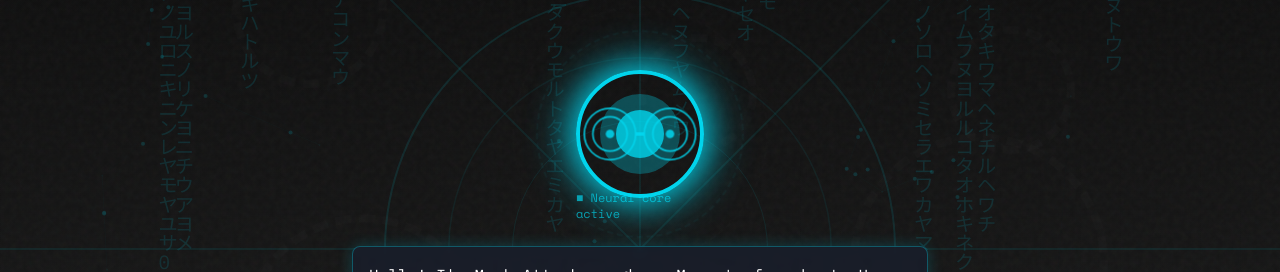
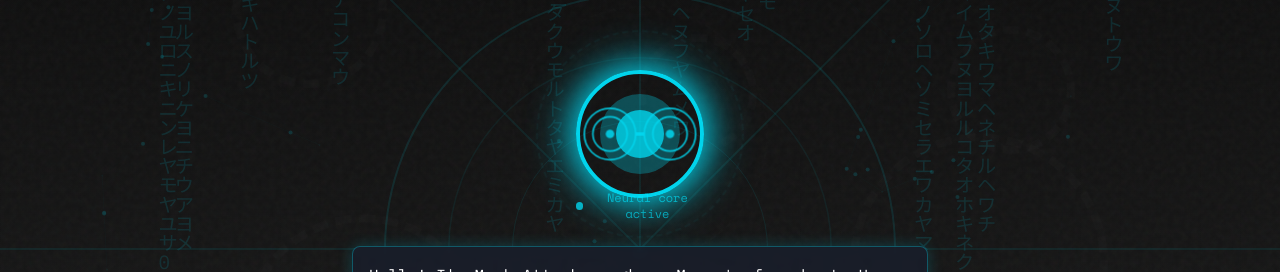
Before and after one commit to davidnallapu/mercata-llm-frontend, a React (Vite) app: page / in a window 1280 px wide. Shown: the part 151-423 px from the top of the page. Built offline with nearby package versions, Linux system fonts and the light colour scheme.

Commit message:
Fix: AiOrb eye symmetry
Adjusted the AiOrb eye component for better symmetry.

```diff
--- a/src/components/ai/AiOrb.tsx
+++ b/src/components/ai/AiOrb.tsx
@@ -1,3 +1,4 @@
+
 import React, { useEffect, useState } from 'react';
 import { AiEyes } from './AiEyes';
 
@@ -22,7 +23,7 @@ export const AiOrb: React.FC = () => {
   }, []);
 
   return (
-    <div className="relative flex items-center justify-center my-12">
+    <div className="relative flex flex-col items-center justify-center my-12">
       <div className="absolute animate-rotate-slow opacity-10">
         <div className="w-64 h-64 rounded-full border-2 border-dashed border-steel-gray/30"></div>
       </div>
@@ -37,8 +38,11 @@ export const AiOrb: React.FC = () => {
         </div>
       </div>
 
-      <div className="absolute -bottom-6">
-        <div className="status-message text-xs">■ Neural core active</div>
+      <div className="absolute -bottom-6 flex items-center justify-center space-x-2">
+        <div className="w-2 h-2 rounded-full bg-neon-blue animate-pulse"></div>
+        <div className="status-message text-xs text-center">
+          Neural core active
+        </div>
       </div>
     </div>
   );
```
